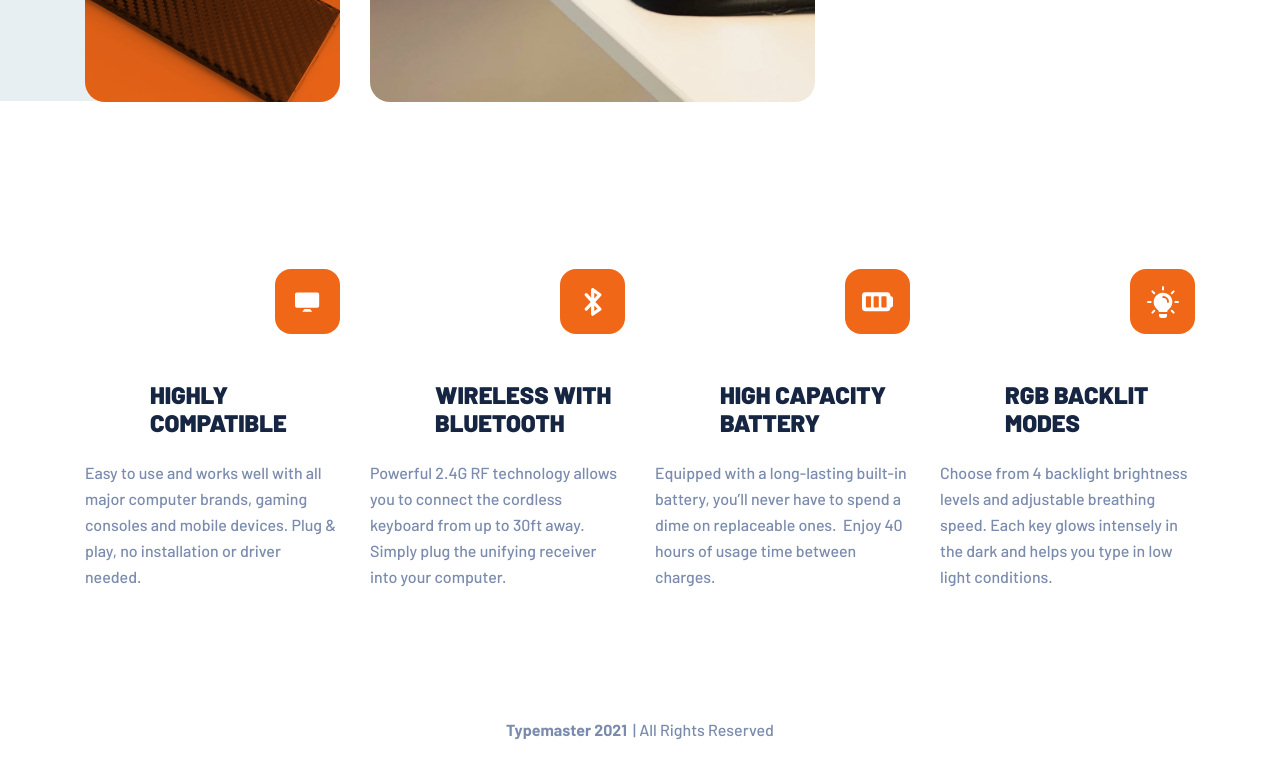
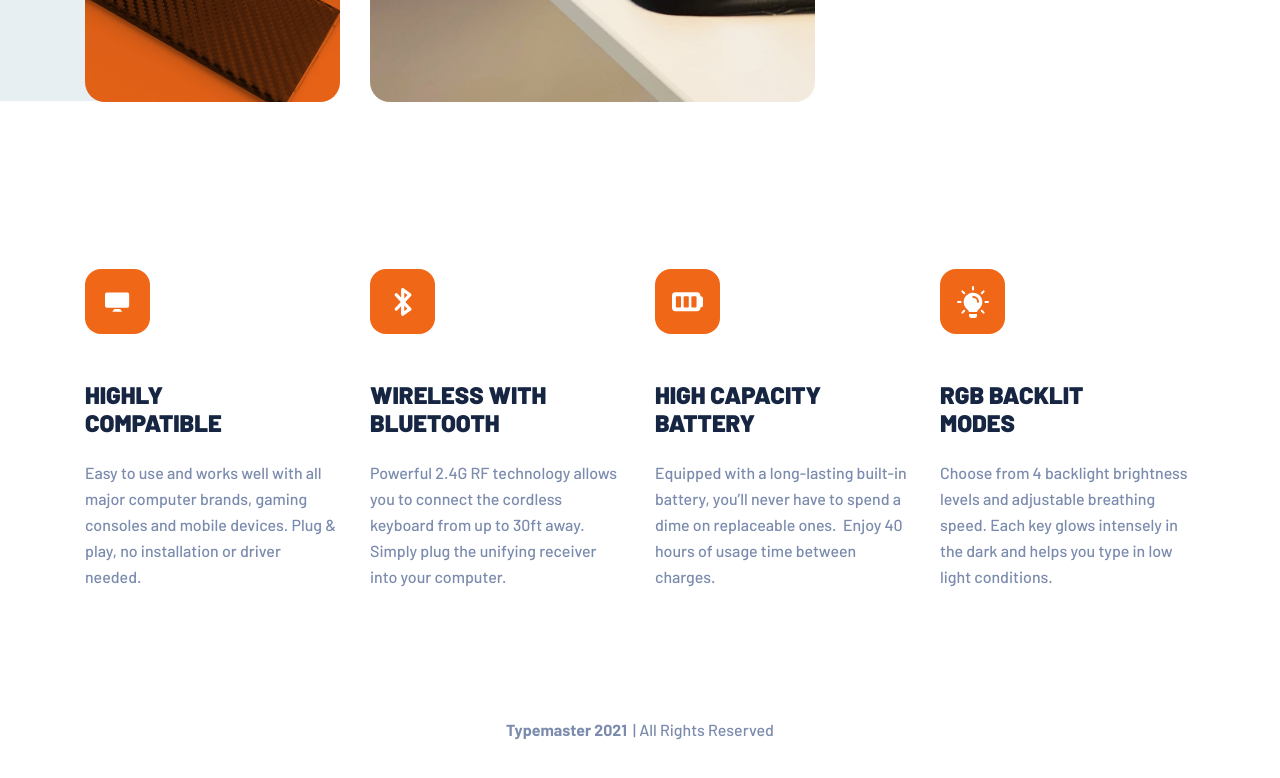
Before and after one commit to RomeoKs/typemaster-pre-launch-landing-page, a plain HTML site: page index.html in a window 1280 px wide. Shown: the part 1064-1842 px from the top of the page. Drawn offline with Linux system fonts and the light colour scheme.

Commit message:
Aligned some loose elements on desktop

```diff
--- a/style.css
+++ b/style.css
@@ -707,7 +707,7 @@ header {
     height: 323px;
     display: flex;
     flex-direction: column;
-    align-items: end;
+    align-items: left;
     justify-content: flex-start;
  }
  .feats p {
```
Also changed, not shown: index.html (+3 -4 lines).
